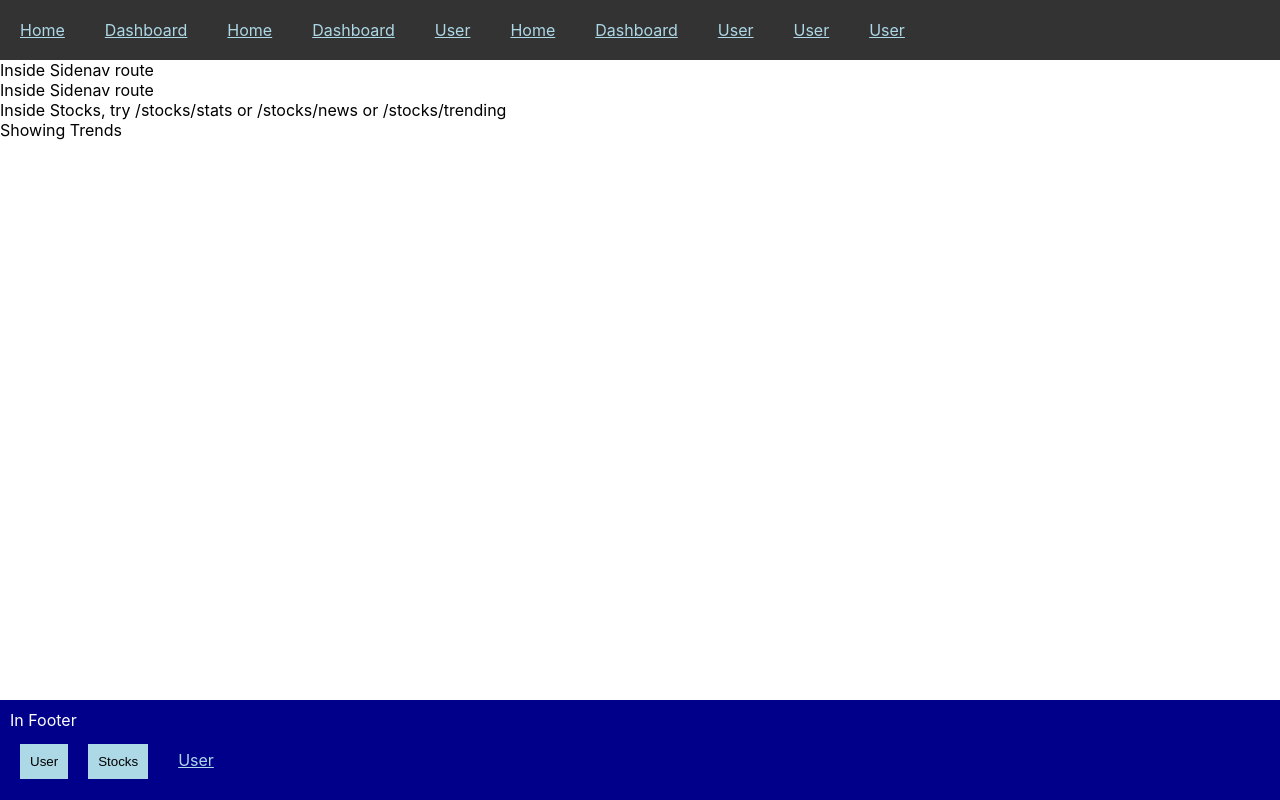
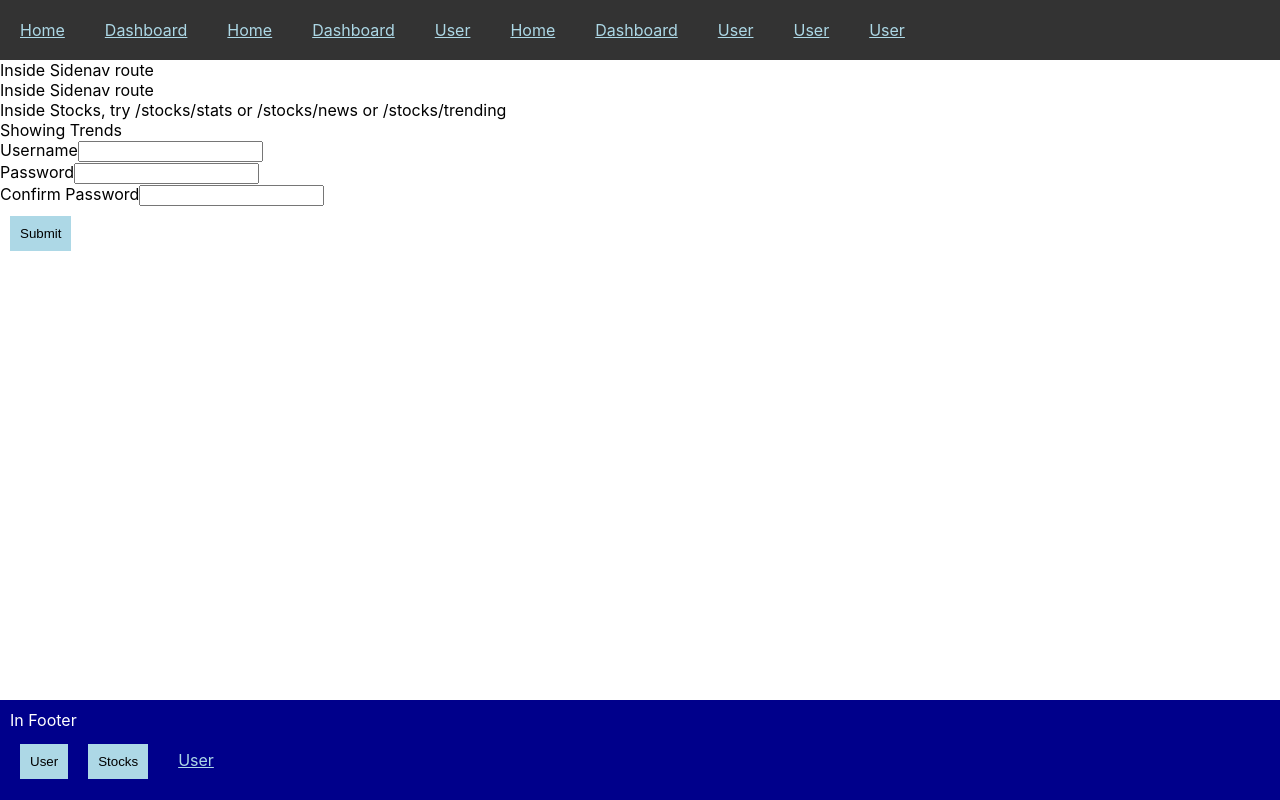
Before and after one commit to doniisetiiawan/react-router-txp, a React (Create React App) app: page /stocks/trending in a window 1280 px wide. Built offline with nearby package versions, Linux system fonts and the light colour scheme.

Commit message:
Add prompt

```diff
--- a/src/components/stock-list/stock-list.component.jsx
+++ b/src/components/stock-list/stock-list.component.jsx
@@ -1,5 +1,5 @@
 import React, { Component } from 'react';
-import { Route } from 'react-router-dom';
+import { Prompt, Route } from 'react-router-dom';
 
 const StatsComponent = () => (
   <div> Showing Stats </div>
@@ -29,6 +29,13 @@ const STOCK_ROUTES = [
 ];
 
 class StockListComponent extends Component {
+  constructor(props) {
+    super(props);
+    this.state = {
+      isFormSubmitted: false,
+    };
+  }
+
   componentDidMount() {
     console.log('Inside StockList component\'s componentWillMount fn');
   }
@@ -37,8 +44,18 @@ class StockListComponent extends Component {
     console.log('Inside User component\'s componentWillUnmount fn');
   }
 
+  handleFormSubmit = () => {
+    // event.prevenDefault();
+    this.setState({ isFormSubmitted: true });
+  };
+
+  handleInputChange = (event) => {
+    console.log(event.target.value);
+  };
+
   render() {
     const { match } = this.props;
+    const { isFormSubmitted } = this.state;
 
     return (
       <div>
@@ -52,6 +69,32 @@ class StockListComponent extends Component {
               />
             ))
         }
+        <div className="form-group">
+          <label>Username</label>
+          <input id="username" type="text" onChange={this.handleInputChange} />
+        </div>
+        <div className="form-group">
+          <label>Password</label>
+          <input id="password" type="password" onChange={this.handleInputChange} />
+        </div>
+        <div className="form-group">
+          <label>Confirm Password</label>
+          <input id="confirm-password" type="password" onChange={this.handleInputChange} />
+        </div>
+        <button onClick={this.handleFormSubmit} type="submit">
+          Submit
+        </button>
+        {/* <Prompt message="Are you sure?" /> */}
+        {/* <Prompt */}
+        {/*  when={isFormSubmitted} */}
+        {/*  message="Are you sure?" */}
+        {/* /> */}
+        <Prompt
+          when={isFormSubmitted}
+          message={
+            (location) => `Are you sure you want to ${location.pathname}?`
+          }
+        />
       </div>
     );
   }
```
Also changed, not shown: 1 other file (tests, documents, lock files or other folders).
